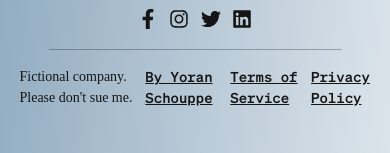
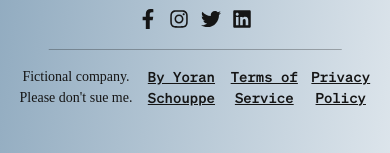
Before and after one commit to schouppeyoran/luminaire, a React (Create React App) app: page / in a window 390 px wide. Shown: the part 5114-5267 px from the top of the page. Built offline with nearby package versions, Linux system fonts and the light colour scheme.

Commit message:
align disclaimer text

```diff
--- a/src/components/Footer/footer.css
+++ b/src/components/Footer/footer.css
@@ -215,4 +215,8 @@
         align-items: center;
         justify-content: center;
     }
+
+    .app__footer-disclaimer {
+        text-align: center;
+    }
 }
```
